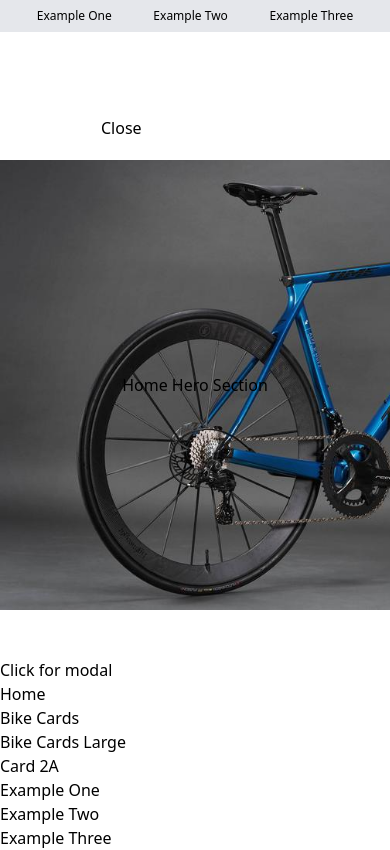
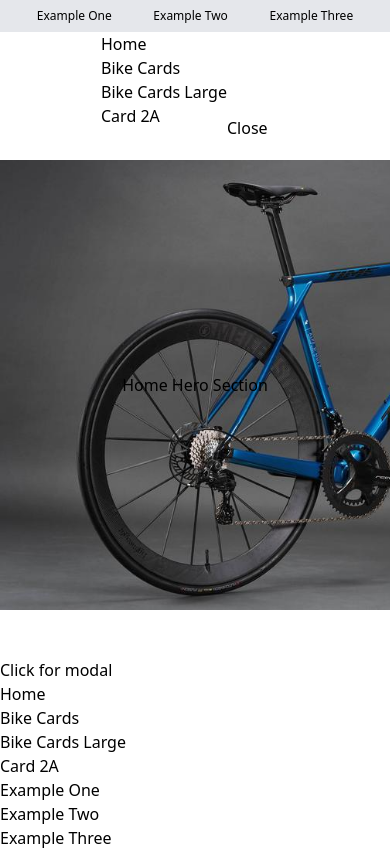
Before and after one commit to mostlyclicks/mostly-component-library, a React (Create React App) app: page / in a window 390 px wide. Both pictures are taken after a click on the button 378 px from the left and 48 px from the top of the page. Built offline with nearby package versions, Linux system fonts and the light colour scheme.

Commit message:
add nav to MobileNav

```diff
--- a/src/Layout/Header.js
+++ b/src/Layout/Header.js
@@ -24,7 +24,7 @@ const Header = (props) => {
       <Logo brand="Bike Site" classes="flex"/>
       <MainNav links={links} classes="hidden sm:flex" />
       <MobileOpen onOpenMobileNav={handleOpenMobileNav} classes="flex sm:hidden" />
-      { navActive ? <MobileNav onCloseNav={handleCloseNav}/> : "" }
+      { navActive ? <MobileNav links={links} onCloseNav={handleCloseNav}/> : "" }
     </header>
   )
 }
--- a/src/Navs/MobileNav.js
+++ b/src/Navs/MobileNav.js
@@ -1,8 +1,20 @@
 import React from 'react'
+import { Link } from 'react-router-dom'
 
 const MobileNav = (props) => {
+
+  const links = props.links
+
   return (
     <div className="flex w-full h-48">
+      <ul>
+        {links.map((link) => {
+
+          return (
+            <li><Link to={link.url}>{link.linkText}</Link></li>
+          )
+        })}
+      </ul>
       <button onClick={props.onCloseNav}>Close</button>
     </div>
   )
```
